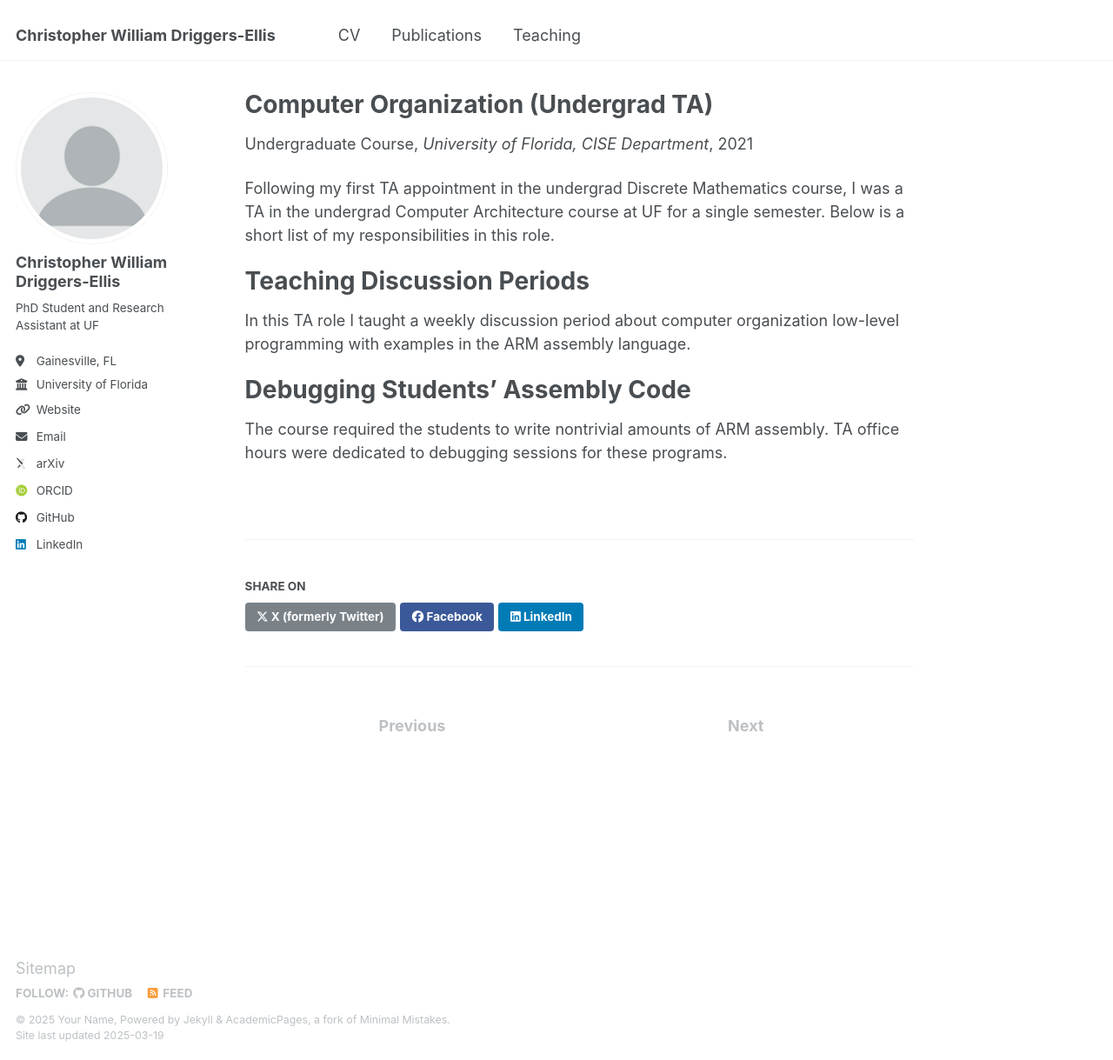
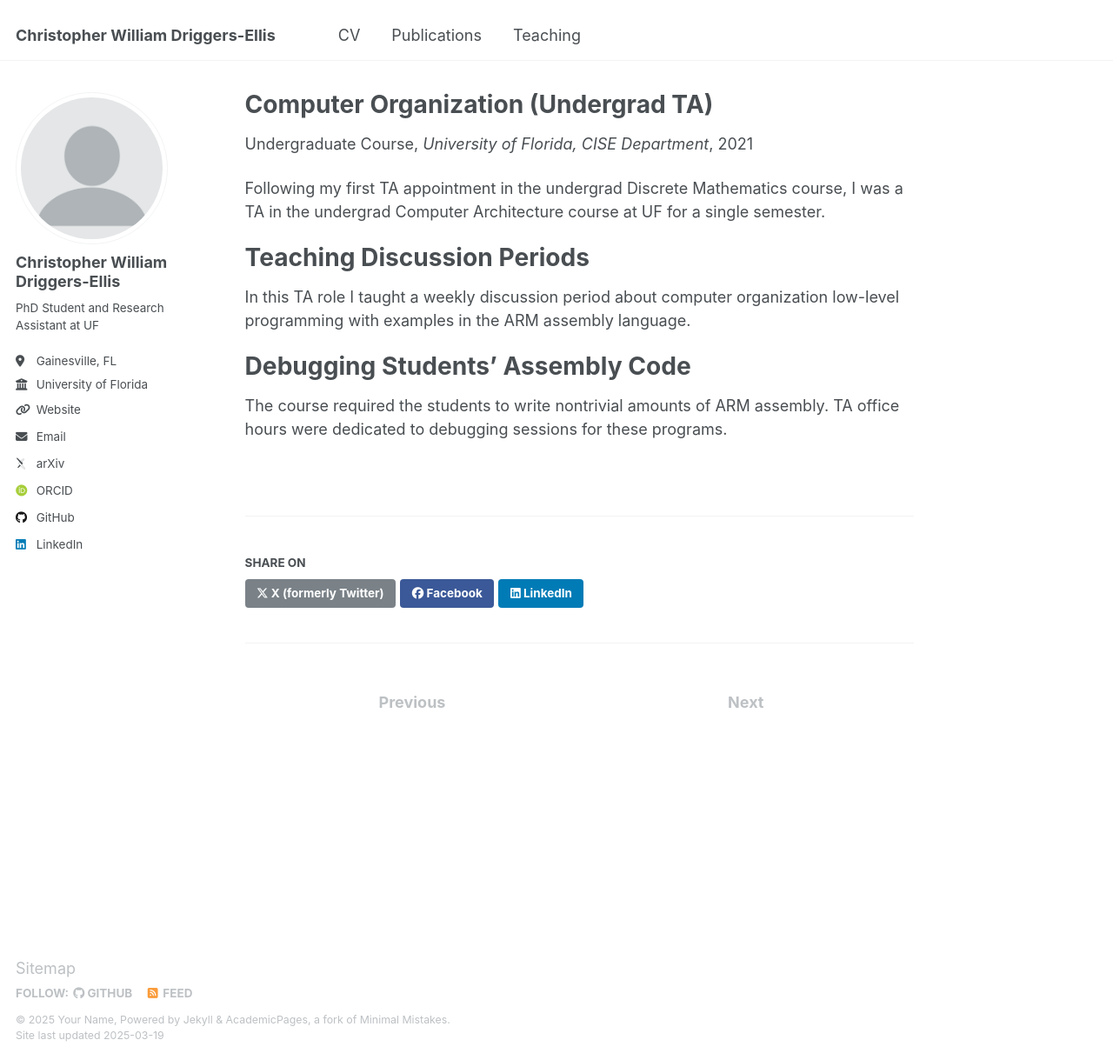
Before and after one commit to CWDE615/cwde615.github.io, a Jekyll site: the page built from _teaching/2021-fall-cda3101.md, in a window 1280 px wide and 1219 px high. Shown: the whole window at 87% size. Built offline with Jekyll 4.4.1, drawn with Linux system fonts in a browser that asks for light colours; some web fonts are replaced.

Commit message:
Update 2021-fall-cda3101.md

```diff
--- a/_teaching/2021-fall-cda3101.md
+++ b/_teaching/2021-fall-cda3101.md
@@ -9,7 +9,6 @@ location: "Gainesville, Florida, USA"
 ---
 
 Following my first TA appointment in the undergrad Discrete Mathematics course, I was a TA in the undergrad Computer Architecture course at UF for a single semester.
-Below is a short list of my responsibilities in this role.
 
 Teaching Discussion Periods
 ======
```
